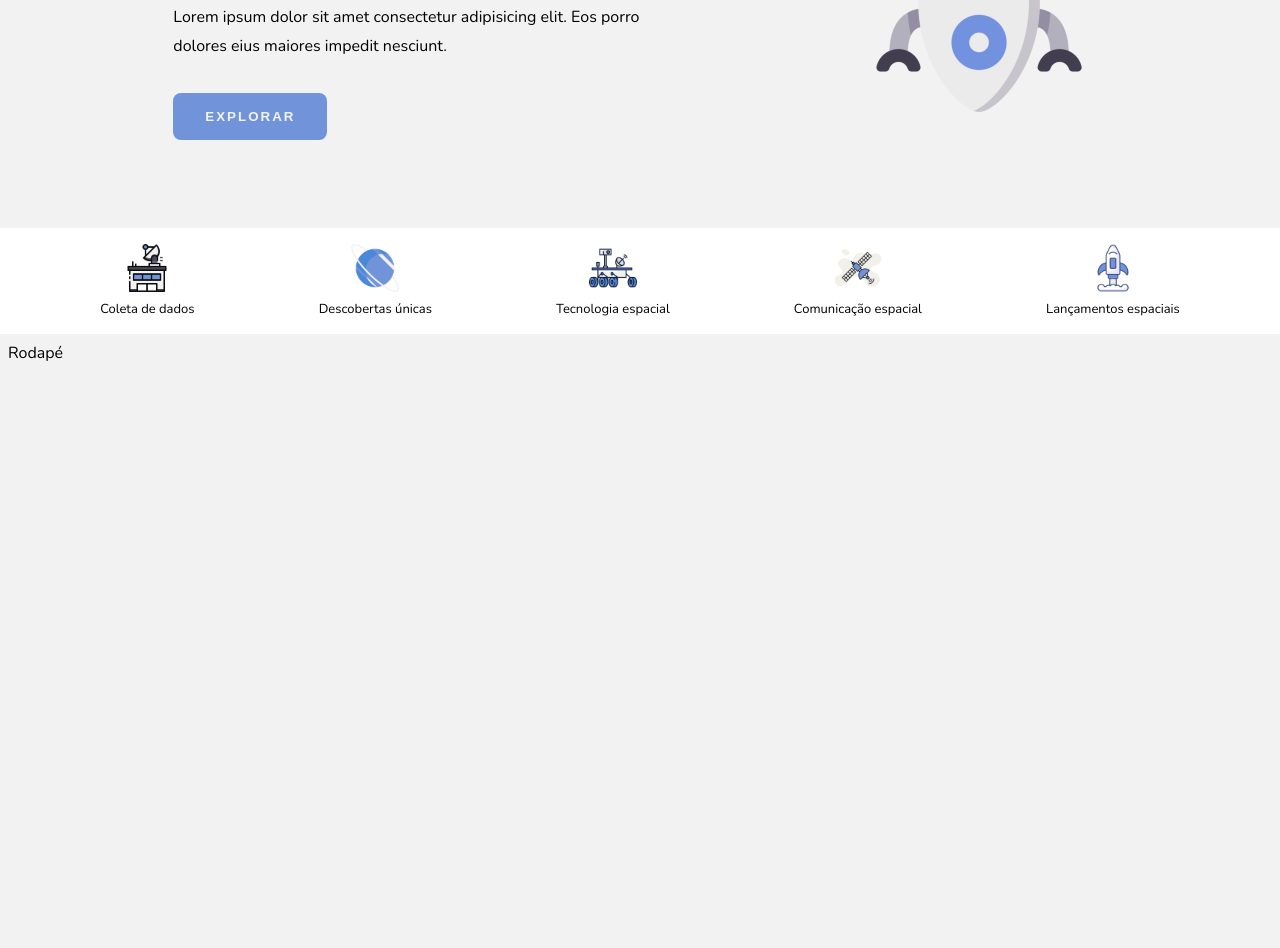
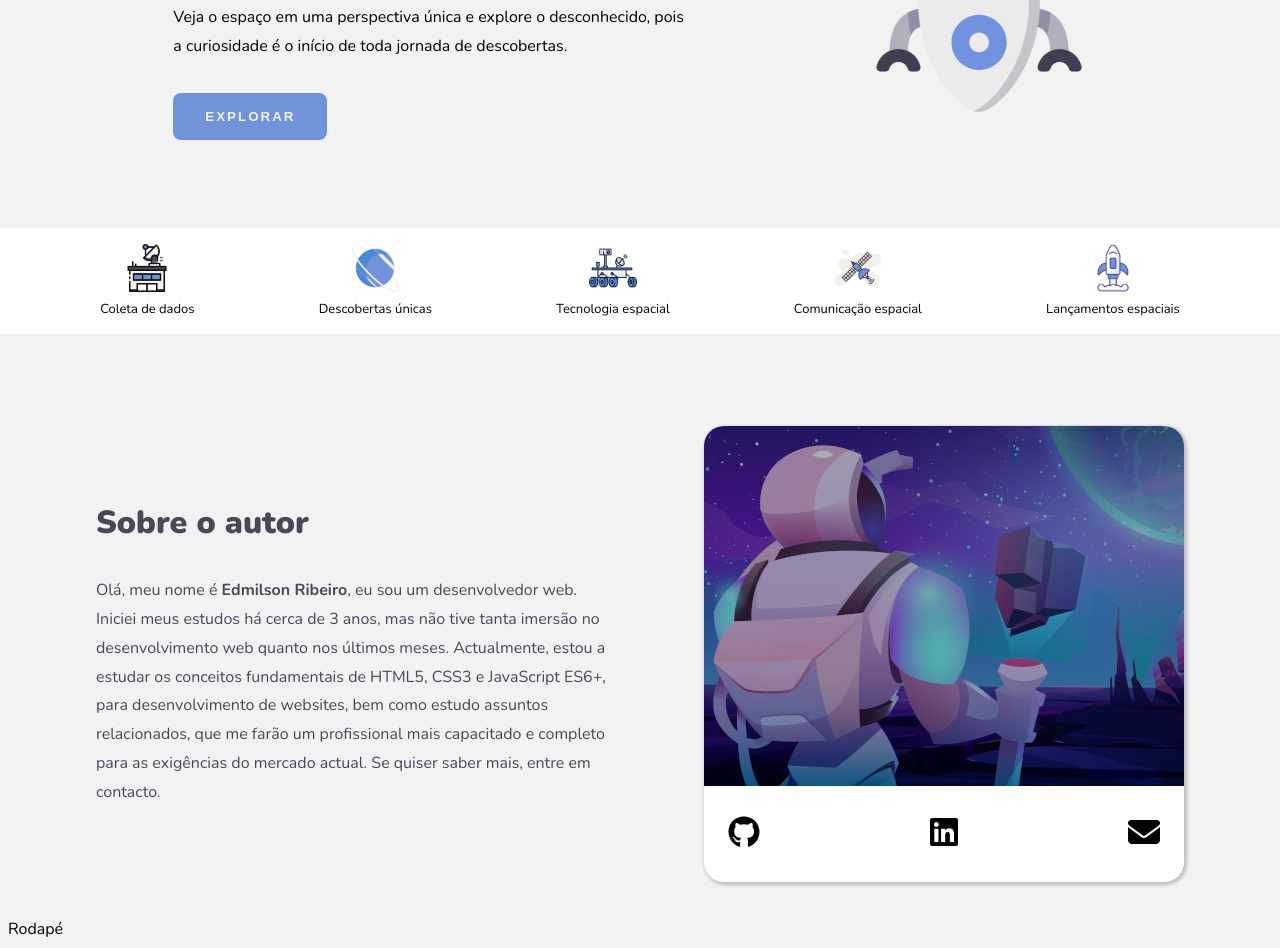
Before and after one commit to 4n1onio/robot, a plain HTML site: page index.html in a window 1280 px wide. Shown: the part 176-1124 px from the top of the page. Before the commit the page ends 800 px from the top, so only its background shows below. Drawn offline with Linux system fonts and the light colour scheme.

Commit message:
Add author section

```diff
--- a/css/styles.css
+++ b/css/styles.css
@@ -39,6 +39,7 @@ body {
 .header,
 .home,
 .character,
+.author__figcaption,
 .footer {
     padding: 0.5rem;
 }
@@ -95,6 +96,7 @@ body {
 .header {
     z-index: 1;
     background-color: var(--tertirary-color);
+    box-shadow: 0 0.1rem 0.2rem var(--tertirary-color);
 }
 
 .header,
@@ -127,7 +129,9 @@ body {
 
 .header__title,
 .sidebar__title,
-.home__title {
+.home__title,
+.author__title,
+.author__text {
     color: var(--semi-dark-color);
 }
 
@@ -186,11 +190,14 @@ body {
     text-align: center;
 }
 
-.home__title {
+.home__title,
+.author__title {
     margin-bottom: 2rem;
 }
 
-.home__text {
+.home__text,
+.author__text,
+.author__figcaption {
     line-height: 1.8;
     max-width: 32rem;
 }
@@ -201,7 +208,8 @@ body {
 
 /* about components */
 
-.character {
+.character,
+.author__figure {
     background-color: #fff;
 }
 
@@ -229,6 +237,38 @@ body {
     width: 3rem;
 }
 
+/* author components */
+
+.author {
+    display: flex;
+    flex-direction: column;
+    align-items: center;
+    gap: 1.75rem;
+    margin-top: 4rem;
+}
+
+.author,
+.author__figcaption {
+    padding: 1.5rem;
+}
+
+.author__figure {
+    border-radius: 1.25rem;
+    box-shadow: 0.1rem 0.1rem 0.2rem 0.1rem rgba(0, 0, 0, 0.2);
+}
+
+.author__figcaption {
+    display: flex;
+    justify-content: space-between;
+}
+
+.author__image {
+    height: auto;
+    width: 100%;
+    border-radius: 1.25rem 1.25rem 0 0;
+    transition: transform 250ms ease-in-out;
+}
+
 /* modifiers */
 
 .title--small {
@@ -239,6 +279,11 @@ body {
 .title--xx-large {
     font-weight: 900;
     font-size: xx-large;
+}
+
+.title--x-large {
+    font-weight: 700;
+    font-size: x-large;
 }
 
 .text--small {
@@ -344,9 +389,18 @@ body {
     }
 
     /* character components */
+
     .character__menu {
         flex-direction: row;
         justify-content: space-evenly;
+    }
+
+    /* author components */
+
+    .author {
+        flex-direction: row;
+        justify-content: space-evenly;
+        padding: 1.75rem;
     }
 
     /* modifiers */
--- a/index.html
+++ b/index.html
@@ -36,7 +36,7 @@
                 </li>
 
                 <li class="header__item">
-                    <a href="#about" class="header__link link--default">
+                    <a href="#author" class="header__link link--default">
                         Sobre
                     </a>
                 </li>
@@ -86,7 +86,7 @@
             </ul>
 
             <ul class="sidebar__item">
-                <a href="#about" class="sidebar__link link--default">
+                <a href="#author" class="sidebar__link link--default">
                     Sobre
                 </a>
             </ul>
@@ -119,8 +119,8 @@
                 </h1>
 
                 <p class="home__text text--large">
-                    Lorem ipsum dolor sit amet consectetur adipisicing elit.
-                    Eos porro dolores eius maiores impedit nesciunt.
+                    Veja o espaço em uma perspectiva única e explore o desconhecido,
+                    pois a curiosidade é o início de toda jornada de descobertas.
                 </p>
 
                 <button class="home__btn btn--primary btn--large">
@@ -129,11 +129,13 @@
             </div>
         </section>
 
+        <!-- about -->
         <section id="about" class="about">
             <h1 class="about__title">
                 Sobre nós
             </h1>
 
+            <!-- character -->
             <article class="character">
                 <h2 class="character__title">
                     Características
@@ -201,6 +203,41 @@
                     </li>
                 </ul>
             </article>
+
+            <article id="author" class="author">
+                <div class="author__group">
+                    <h1 class="author__title title--xx-large">
+                        Sobre o autor
+                    </h1>
+
+                    <div class="author__text">
+                        Olá, meu nome é <b>Edmilson Ribeiro</b>, eu sou um desenvolvedor web. Iniciei meus estudos há
+                        cerca de 3 anos, mas não tive tanta imersão no desenvolvimento web quanto nos últimos meses.
+                        Actualmente, estou a estudar os conceitos fundamentais de HTML5, CSS3 e JavaScript ES6+, para
+                        desenvolvimento de websites, bem como estudo assuntos relacionados, que me farão um profissional
+                        mais capacitado e completo para as exigências do mercado actual. Se quiser saber mais, entre em
+                        contacto.
+                    </div>
+                </div>
+
+                <figure class="author__figure">
+                    <img src="images/astronaut.jpg" alt="Pseudo-imagem" class="author__image">
+
+                    <figcaption class="author__figcaption">
+                        <a href="https://github.com/4n1onio" target="_blank" rel="noopener noreferrer">
+                            <img width="32" height="32" src="assets/svgs/github.svg" alt="Perfil do GitHub">
+                        </a>
+
+                        <a href="#" target="_blank" rel="noopener noreferrer">
+                            <img width="32" height="32" src="assets/svgs/linkedin.svg" alt="Perfil do LinkedIn">
+                        </a>
+
+                        <a href="mailto:4an1onio@gmail.com" target="_blank" rel="noopener noreferrer">
+                            <img width="32" height="32" src="assets/svgs/envelope.svg" alt="Endereço de email">
+                        </a>
+                    </figcaption>
+                </figure>
+            </article>
         </section>
     </main>
 
```
Also changed, not shown: assets/svgs/envelope.svg (added), assets/svgs/github.svg (added), assets/svgs/linkedin.svg (added), images/astronaut.jpg (added), images/deep-space.jpg (deleted).
